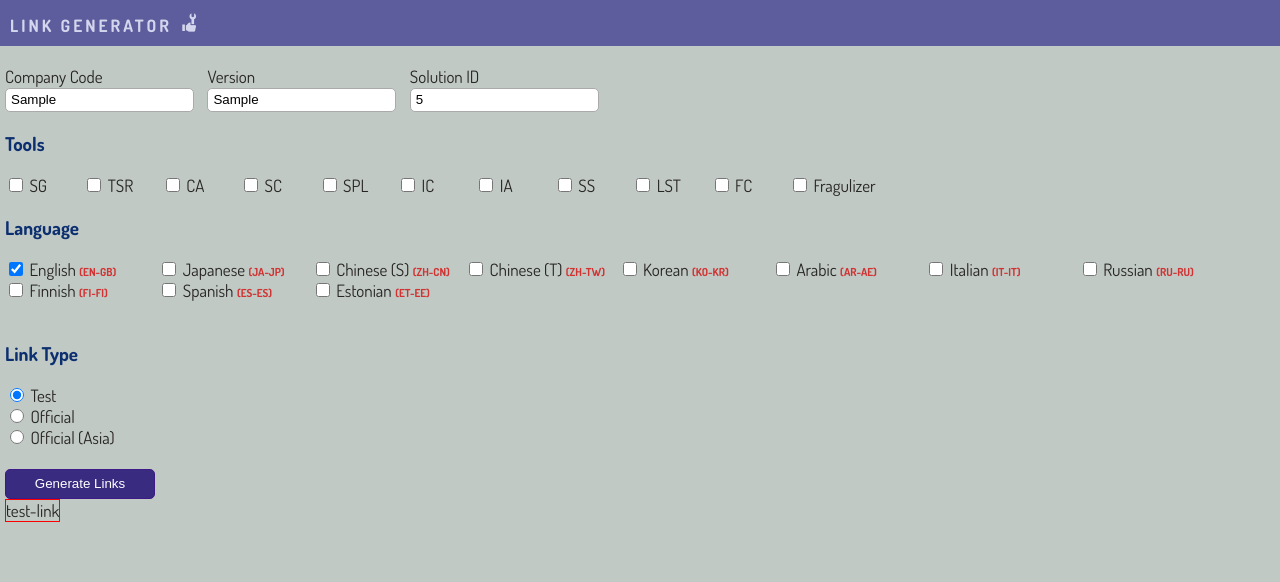
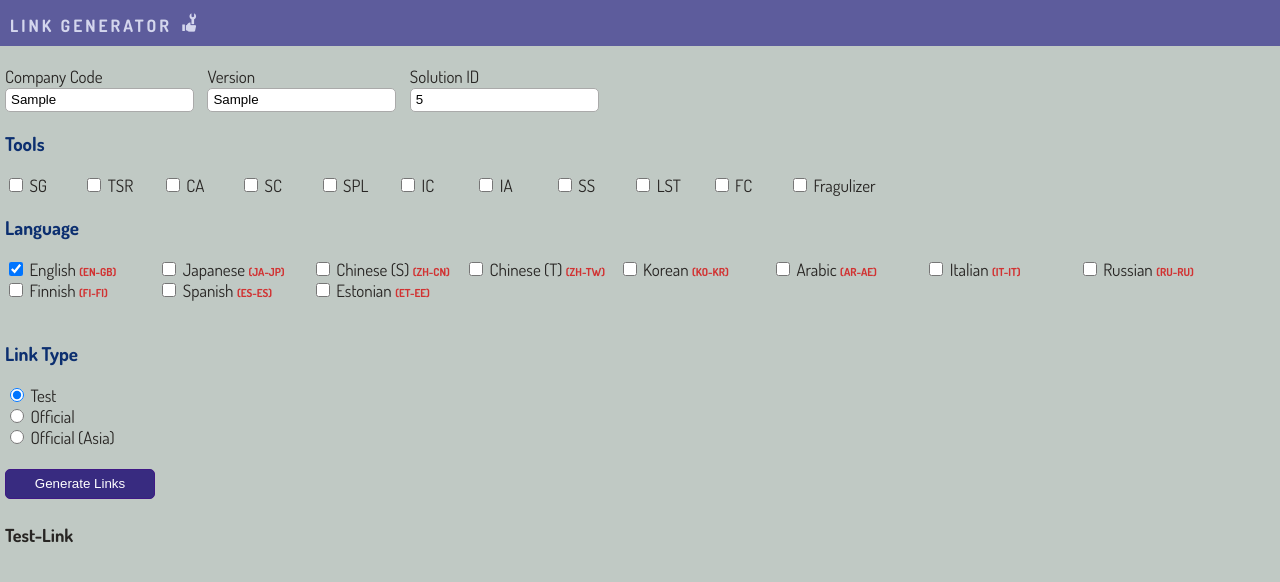
Before and after one commit to Dispose96/link-generator, a plain HTML site: page index.html in a window 1280 px wide. Both pictures are taken after typing "Sample", "Sample", "5" into the empty fields and a click on the button "Generate Links". Drawn offline with Linux system fonts and the light colour scheme.

Commit message:
Add files via upload

```diff
--- a/index.html
+++ b/index.html
@@ -63,7 +63,7 @@
             color: white;
             background-color: #382b80;
             height: 30px;
-
+            margin-bottom: 25px;
         }
 
         button:hover{
@@ -125,12 +125,14 @@
         }
 
         #display-container{
-            border: solid 1px red;
             width: fit-content;
         }
 
         .link-title{
             text-align: center;
+            font-size: 18px;
+            text-transform: capitalize;
+            font-weight: bold;
         }
     </style>
 </head>
```
